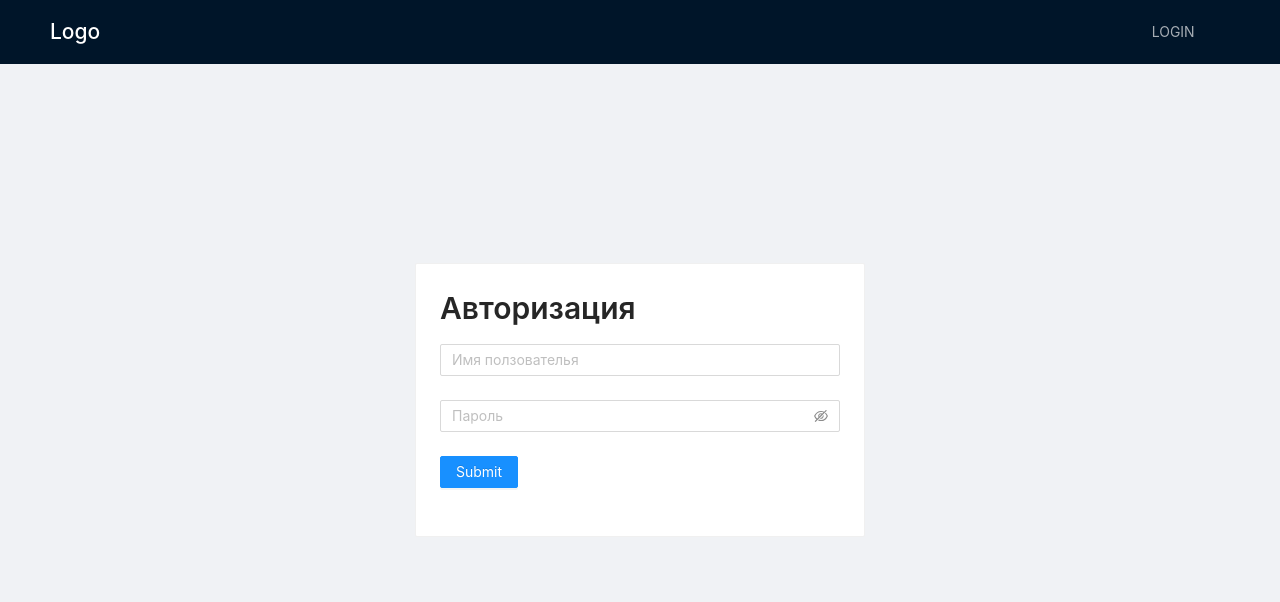
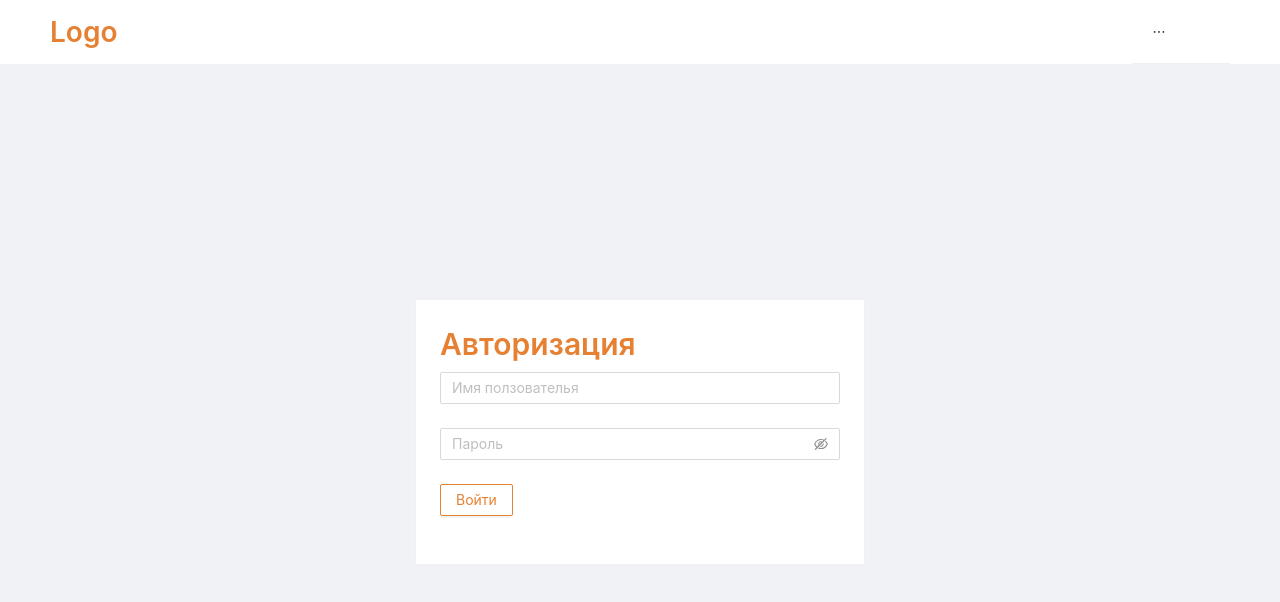
Before and after one commit to jovid1242/auth-test, a React (Create React App) app: page /login in a window 1280 px wide. Shown: the top 602 px of the page. Built offline with nearby package versions, Linux system fonts and the light colour scheme.

Commit message:
contacts page

```diff
--- a/src/App.css
+++ b/src/App.css
@@ -1,5 +1,39 @@
 @import "~antd/dist/antd.css";
 
 .h100 {
-    height: 100vh;
+    height: calc(100vh - 64px);
 }
+/* ui */
+.ant-btn-background-ghost.ant-btn-primary {
+    border-color: #e68134 !important;
+    color: #e68134 !important;
+}
+
+.ant-menu-horizontal:not(.ant-menu-dark) > .ant-menu-item:hover {
+    border-color: #e68134 !important;
+    color: #e68134 !important;
+}
+
+.mb2 {
+    margin-bottom: 8px !important;
+}
+
+.mb4 {
+    margin-bottom: 16px !important;
+}
+
+.text-yellow {
+    color: #e68134 !important;
+}
+
+/* and ui */
+
+.logo {
+    display: flex;
+    justify-content: start;
+    align-items: center;
+}
+
+h2 {
+    margin: 0 !important;
+}
--- a/src/components/AppRouter.tsx
+++ b/src/components/AppRouter.tsx
@@ -39,7 +39,10 @@ const AppRouter = () => {
                         />
                     )
                 })}
-                <Route path="*" element={<Navigate to={RouteName.PROFILE} />} />
+                <Route
+                    path="*"
+                    element={<Navigate to={RouteName.CONTACTS} />}
+                />
             </>
         )
     }
--- a/src/components/auth/LoginForm.tsx
+++ b/src/components/auth/LoginForm.tsx
@@ -32,7 +32,9 @@ const LoginForm: FC = () => {
                     <Text type="danger">{isError}</Text>
                 </div>
             )}
-            <Title level={2}>Авторизация</Title>
+            <Title level={2} className="text-yellow mb2">
+                Авторизация
+            </Title>
             <Form
                 initialValues={{ remember: true }}
                 onFinish={submitForm}
@@ -59,8 +61,9 @@ const LoginForm: FC = () => {
                         type="primary"
                         htmlType="submit"
                         loading={isLoading}
+                        ghost
                     >
-                        Submit
+                        Войти
                     </Button>
                 </Form.Item>
             </Form>
--- a/src/components/navbar/index.tsx
+++ b/src/components/navbar/index.tsx
@@ -2,12 +2,15 @@ import React, { FC } from "react"
 import { useNavigate } from "react-router-dom"
 
 // antd
-import { Col, Layout, Menu, Row, Space } from "antd"
+import { Button, Col, Layout, Menu, Row, Space } from "antd"
 import { RouteName } from "router"
 
 // hooks
 import { useTypedSelector } from "hooks/useTypedSelector"
 import { useAppDispatch } from "hooks/useAppDispatch"
+
+// styles
+import "styles/header.scss"
 
 const Navbar: FC = () => {
     const { logout } = useAppDispatch()
@@ -15,11 +18,12 @@ const Navbar: FC = () => {
     const navigate = useNavigate()
 
     return (
-        <Layout.Header style={{ position: "fixed", zIndex: 1, width: "100%" }}>
+        <div className="header">
+            <Layout.Header>
                 <Row>
                     <Col span={22}>
                         <div className="logo">
-                        <h2 style={{ color: "#fff" }}>Logo</h2>
+                            <div className="text-yellow">Logo</div>
                         </div>
                     </Col>
                     <Col span={2}>
@@ -28,24 +32,38 @@ const Navbar: FC = () => {
                                 <div className="" style={{ color: "#fff" }}>
                                     {user.username}
                                 </div>
-                            <Menu theme="dark" mode="horizontal">
-                                <Menu.Item onClick={() => logout()} key="1">
+                                <Menu theme="light" mode="horizontal">
+                                    <Menu.Item key="1">
+                                        <Button
+                                            type="primary"
+                                            onClick={() => logout()}
+                                            ghost
+                                        >
                                             Выйти
+                                        </Button>
                                     </Menu.Item>
                                 </Menu>
                             </Space>
                         ) : (
                             <>
                                 <Menu
-                                theme="dark"
+                                    theme="light"
                                     mode="horizontal"
                                     selectable={false}
                                 >
                                     <Menu.Item
-                                    onClick={() => navigate(RouteName.LOGIN)}
+                                        onClick={() =>
+                                            navigate(RouteName.LOGIN)
+                                        }
                                         key="1"
                                     >
-                                    LOGIN
+                                        <Button
+                                            type="primary"
+                                            onClick={() => logout()}
+                                            ghost
+                                        >
+                                            Вход
+                                        </Button>
                                     </Menu.Item>
                                 </Menu>
                             </>
@@ -53,6 +71,7 @@ const Navbar: FC = () => {
                     </Col>
                 </Row>
             </Layout.Header>
+        </div>
     )
 }
 
--- a/src/router/index.ts
+++ b/src/router/index.ts
@@ -2,7 +2,7 @@ import React from "react"
 
 // components
 import Login from "pages/Login"
-import Profile from "pages/Profile"
+import Contacts from "pages/Contacts"
 
 // type rout
 export interface IRoute {
@@ -13,7 +13,7 @@ export interface IRoute {
 
 export enum RouteName {
     LOGIN = "/login",
-    PROFILE = "/profile",
+    CONTACTS = "/contacts",
 }
 
 export const publicRoutes: IRoute[] = [
@@ -26,8 +26,8 @@ export const publicRoutes: IRoute[] = [
 
 export const privateRoutes: IRoute[] = [
     {
-        path: RouteName.PROFILE,
+        path: RouteName.CONTACTS,
         exact: true,
-        element: Profile,
+        element: Contacts,
     },
 ]
--- /dev/null
+++ b/src/styles/header.scss
@@ -0,0 +1,10 @@
+.header {
+    .ant-layout-header {
+        background: #fff !important;
+    }
+
+    .logo {
+        font-size: 28px;
+        font-weight: 600;
+    }
+}
```
Also changed, not shown: src/pages/Contacts.tsx (renamed from src/pages/Profile.tsx). Lines whose indentation alone changed are shown as unchanged.
